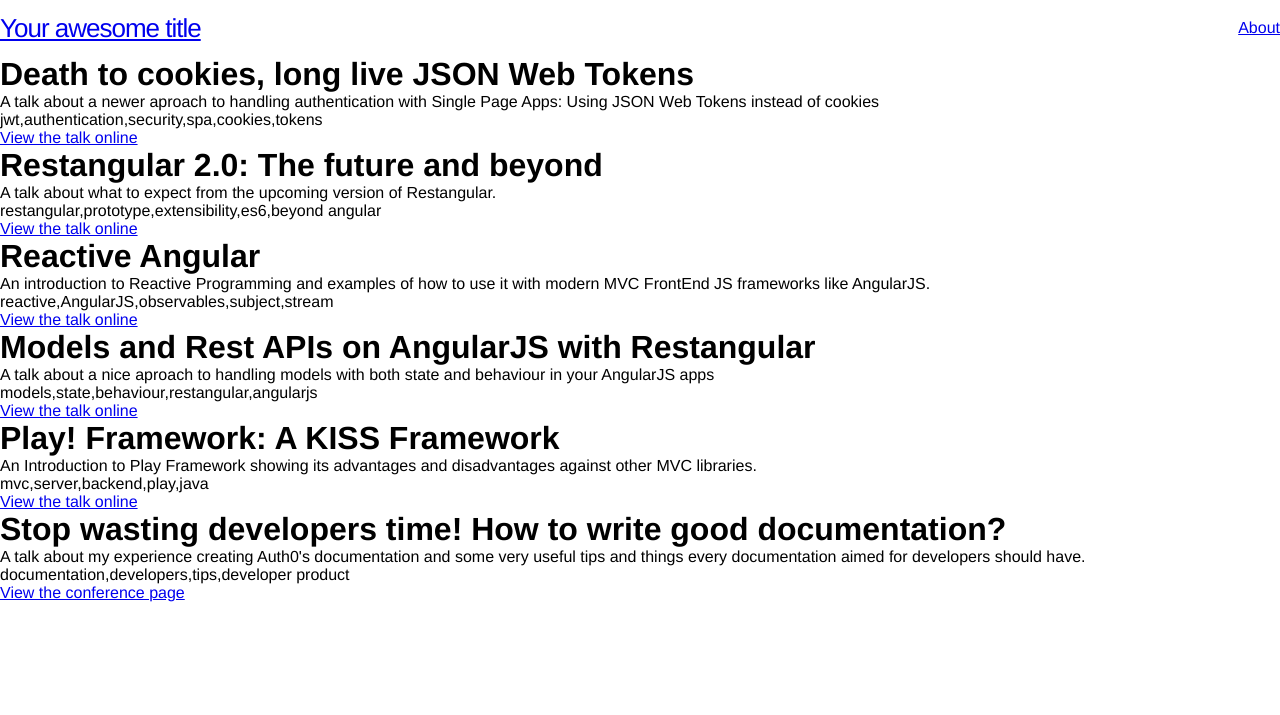
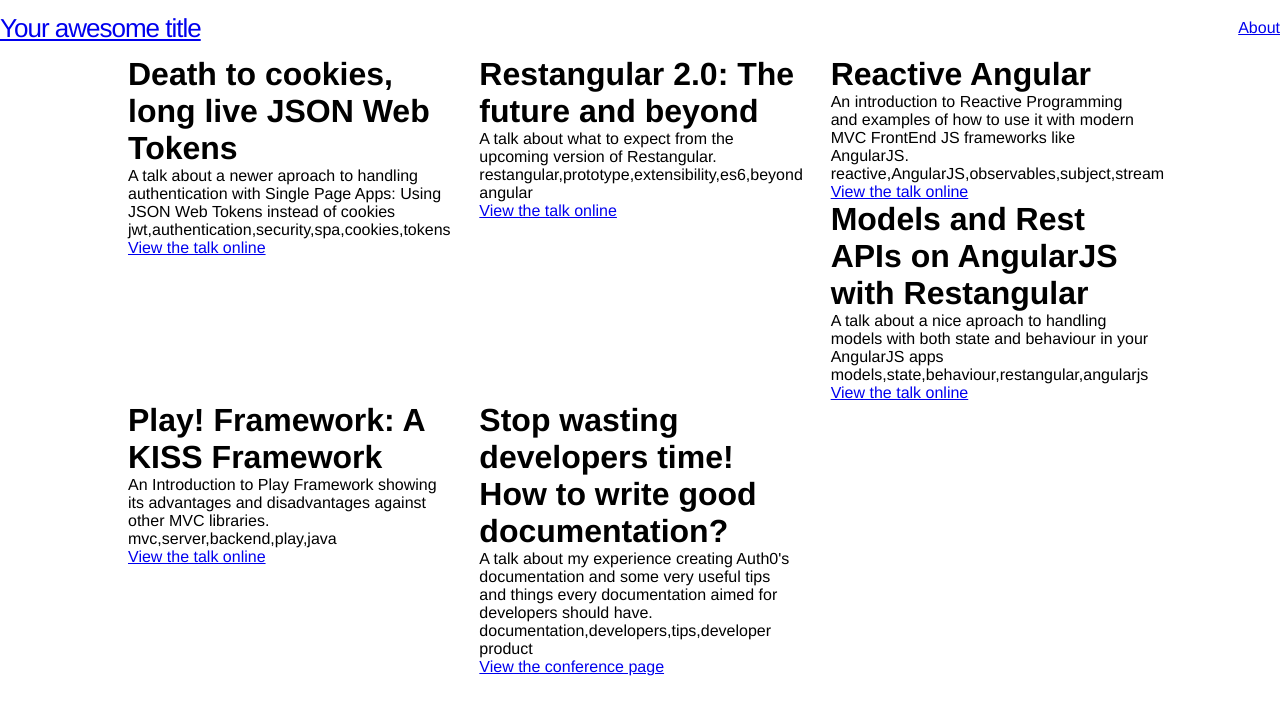
Before and after one commit to mgonto/gon.to-old, a Jekyll site: the page built from talks.html, in a window 1280 px wide. Shown: the top 715 px of the page. Built offline with Jekyll 4.4.1, drawn with Linux system fonts in a browser that asks for light colours.

Commit message:
grid base

```diff
--- a/_includes/grid-item.html
+++ b/_includes/grid-item.html
@@ -1,4 +1,4 @@
-<div class="grid-item">
+<div class="grid-item column-1-3">
     <h1 class="title">{{include.item.title}}</h1>
     <p>{{include.item.description}}<p>
     {% if included.item.date %}
@@ -12,5 +12,4 @@
       <div class="stars">{{include.item.stars}}</div>
     {% endif %}
     <a href="{{include.item.link}}">{{include.item.linkText}}</a>
-
 </div>
--- a/_layouts/grid.html
+++ b/_layouts/grid.html
@@ -7,8 +7,8 @@
 
         {% include header.html %}
 
-        <div class="page-content">
-            <div class="grid">
+        <div class="container">
+            <div class="row">
                 {{ content }}
             </div>
         </div>
```
